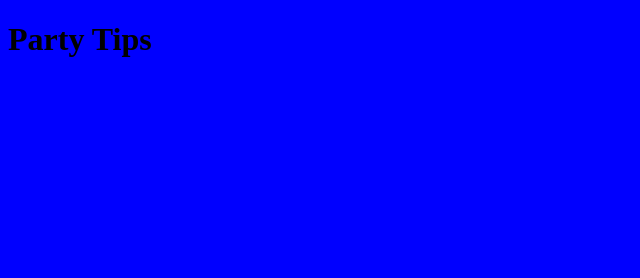
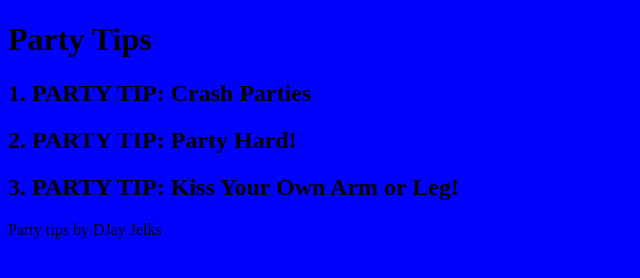
Before and after one commit to DJayJelks7/party_tips.github.io, a plain HTML site: page index.html in a window 1280 px wide. Shown: the whole page, without its empty margins (0-640 px from the left). Drawn offline with Linux system fonts and the light colour scheme.

Commit message:
Adding H2 & P tags

```diff
--- a/index.html
+++ b/index.html
@@ -6,6 +6,10 @@
   </head>
   <body>
     <h1>Party Tips</h1>
+    <h2>1. PARTY TIP: Crash Parties</h2>
+    <h2>2. PARTY TIP: Party Hard!</h2>
+    <h2>3. PARTY TIP: Kiss Your Own Arm or Leg!</h2>
+    <p>Party tips by DJay Jelks</p>
 
 
   </body>
```
